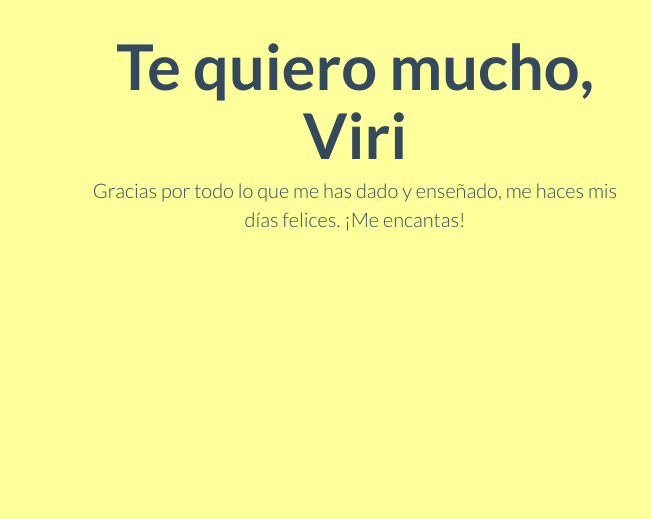
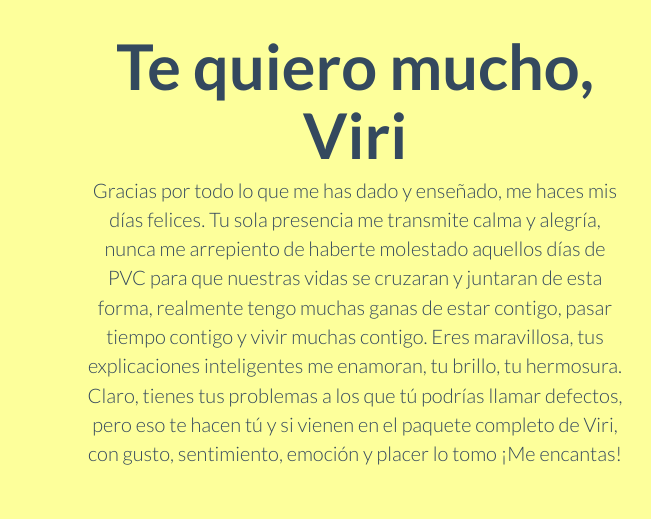
Before and after one commit to ZagreoAFB/ViriGamePage, a plain HTML site: page index.html in a window 1280 px wide. Shown: the part 949-1468 px from the top of the page, 0-651 px from the left. Drawn offline with Linux system fonts and the light colour scheme; grey boxes are pictures that could not be loaded.

Commit message:
Update index.html

```diff
--- a/index.html
+++ b/index.html
@@ -97,7 +97,7 @@
 
 			<div class="col-md-6 col-md-offset-3.5 text-center wrap_title">
 				<h2>Te quiero mucho, Viri</h2>
-				<p class="lead" style="margin-top:0">Gracias por todo lo que me has dado y enseñado, me haces mis días felices. ¡Me encantas!</p>
+				<p class="lead" style="margin-top:0">Gracias por todo lo que me has dado y enseñado, me haces mis días felices. Tu sola presencia me transmite calma y alegría, nunca me arrepiento de haberte molestado aquellos días de PVC para que nuestras vidas se cruzaran y juntaran de esta forma, realmente tengo muchas ganas de estar contigo, pasar tiempo contigo y vivir muchas contigo. Eres maravillosa, tus explicaciones inteligentes me enamoran, tu brillo, tu hermosura. Claro, tienes tus problemas a los que tú podrías llamar defectos, pero eso te hacen tú y si vienen en el paquete completo de Viri, con gusto, sentimiento, emoción y placer lo tomo ¡Me encantas!</p>
 
 			</div>
 
```
